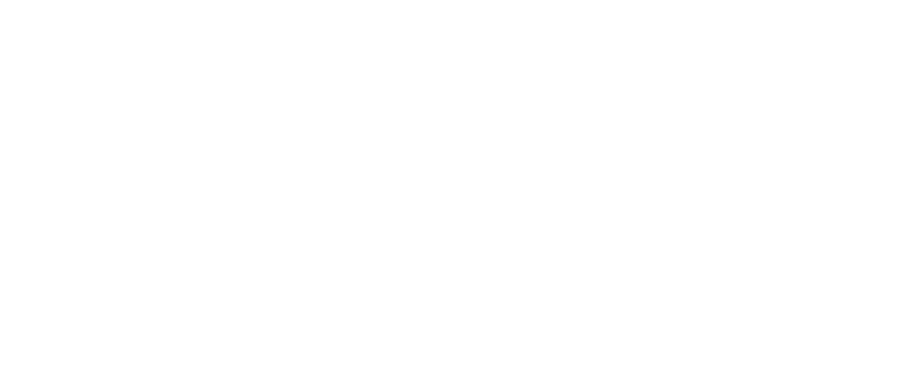
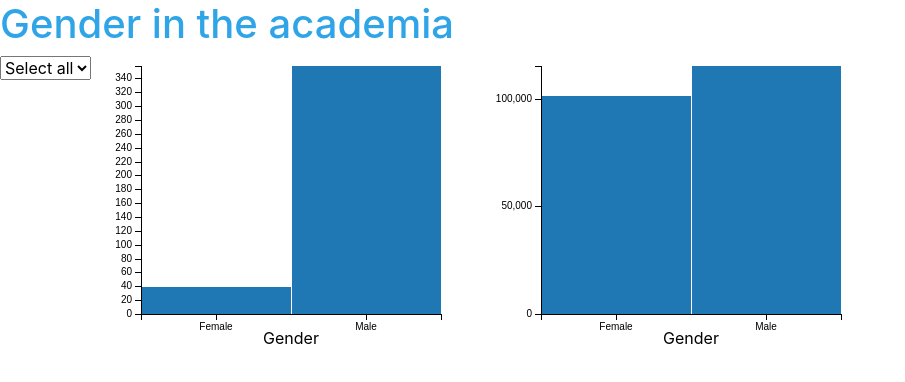
Before and after one commit to TheTraveller95/miniproject-JS, a plain HTML site: page index.html in a window 1280 px wide. Shown: the whole page, without its empty margins (0-905 px from the left). Drawn offline with Linux system fonts and the light colour scheme.

Commit message:
average chart

```diff
--- a/index.html
+++ b/index.html
@@ -5,17 +5,25 @@
     <meta name="viewport" content="width=device-width, initial-scale=1.0">
     <meta http-equiv="X-UA-Compatible" content="ie=edge">
 
-    <link rel="stylesheet" href="static/css/bootstrap.min.css" type="text/css">
-    <link rel="stylesheet" href="static/css/dc.min.css" type="text/css">
+    <link rel="stylesheet" href="static/css/bootstrap.min.css" type="text/css" />
+    <link rel="stylesheet" href="static/css/dc.min.css" type="text/css" />
 
     <script type="text/javascript" src="static/js/d3.min.js"></script>
     <script type="text/javascript" src="static/js/crossfilter.min.js"></script>
     <script type="text/javascript" src="static/js/dc.min.js"></script>
     <script type="text/javascript" src="static/js/queue.min.js"></script>
+    <script type="text/javascript" src="static/js/graph.js"></script>
 
     <title>Charts</title>
 </head>
 <body>
 
+    <h1>Gender in the academia</h1>
+
+    <div id="discipline-selector"></div>
+    <div id="gender-balance"></div>
+    <div id="average-salary"></div>
+
+
 </body>
 </html>
--- /dev/null
+++ b/static/js/graph.js
@@ -0,0 +1,108 @@
+queue()
+    .defer(d3.csv, 'data/Salaries.csv') //(1st argument=file format we want to load(in this case .csv), 2nd argument=path of the file)
+    .await(makeGraph) //1 argument= name of the function we want to call when the data has been downloaded
+
+function makeGraph(error, salaryData) {   // 1st argument= error   2nd argument= variable that the data from the CSV file
+                                          // will be passed into by queue.js
+                                          //this function is our main function, the one who calls all the other functions in order to
+                                          //display the graphs
+    var ndx= crossfilter(salaryData);
+
+    salaryData.forEach(function (d) {
+        d.salary= parseInt(d.salary) //we need ot convert the text format of the salary of the CSV file into integer. Otherwise our show_average_salary()
+                                    // function won't read the data
+    });
+
+    show_gender_balance(ndx); // we passed the ndx in the show_gender_balance function (witch does not exist yet, we need to create it)
+    show_discipline_selector(ndx);
+    show_average_salary(ndx);
+
+    dc.renderAll();
+}
+
+function show_discipline_selector(ndx){
+    dim= ndx.dimension(dc.pluck('discipline'))
+    group= dim.group()
+
+    dc.selectMenu('#discipline-selector')
+        .dimension(dim)
+        .group(group);
+}
+
+function show_gender_balance(ndx){
+
+    var dim= ndx.dimension(dc.pluck('sex'));
+    var group= dim.group();
+
+    dc.barChart('#gender-balance') //the dc.barChart tell the browser in which div the barChart needs to be located
+        .width(400)
+        .height(300)
+        .margins({top:10, right:50, bottom:30, left:50})
+        .dimension(dim) //we specify which is the dimension of the chart (in this case is the var we created before)
+        .group(group) //we specify which is the group of the chart (in this case is the var we created before)
+        .transitionDuration(500)
+        .x(d3.scale.ordinal()) //in the x asis we will display which are male and wich female. This is why we use the "scale"
+        .xUnits(dc.units.ordinal) // and in the y asis will be the count of how many of each of those there were
+        .xAxisLabel('Gender') // this will be the label below our chart related to the x axis
+        .yAxis().ticks(20);
+
+}
+
+function show_average_salary(ndx){
+
+    var dim=ndx.dimension(dc.pluck('sex'));
+
+    function add_item(p,v){     // "p" is an accumulator that keeps track of the total, the count and the average
+                                // "v" represent each of the data we are adding or removeing
+
+        p.count++ ;
+        p.total += v.salary; // we increment our total by the salary of the data item we are looking at
+        p.average = p.total / p.count;
+
+        return p;
+
+    }
+
+    function remove_item(p,v){  // "p" is an accumulator that keeps track of the total, the count and the average
+                                // "v" represent each of the data we are adding or removeing
+
+        p.count--;
+
+        if(p.count==0){ //we need to set the if..else because when the p.count =0 the p.average will be someting/0 = error
+            p.total=0;
+            p.average=0;
+        } else {
+            p.total -= v.salary; // we reduce the total by the amount of the salary
+            p.average = p.total/p.count;
+        }
+
+        return p;
+
+    }
+
+    function initialise(){  //the initialise function create an initial value for "p" and it doesn't take any argouments
+
+        return {count:0, total:0, average:0} // the initial value for "p" needs to be 0 in our case
+
+    }
+
+    var averageSalaryByGender= dim.group().reduce(add_item, remove_item, initialise); //this var use a custom reducer function
+
+    dc.barChart('#average-salary')
+        .width(400)
+        .height(300)
+        .margins({top:10, left:50, right:50, bottom:30})
+        .dimension(dim)
+        .group(averageSalaryByGender)
+        .valueAccessor(function (d){
+            return d.value.average.toFixed(2);
+    })                      //because we used a custom reducer function we need to set the valueAccessor because the value that is being
+                            //plotted here is the value created in the initalise() function of our custom reducer so our value actually
+                            //has a count, total and average and we need to specify which one we need to return
+        .transitionDuration(500)
+        .x(d3.scale.ordinal()) //again as the data is divided between female and male we need the ordinal scale and not the cardinal
+        .xUnits(dc.units.ordinal)
+        .xAxisLabel('Gender')
+        .elasticY(true)
+        .yAxis().ticks(4);
+}
```
